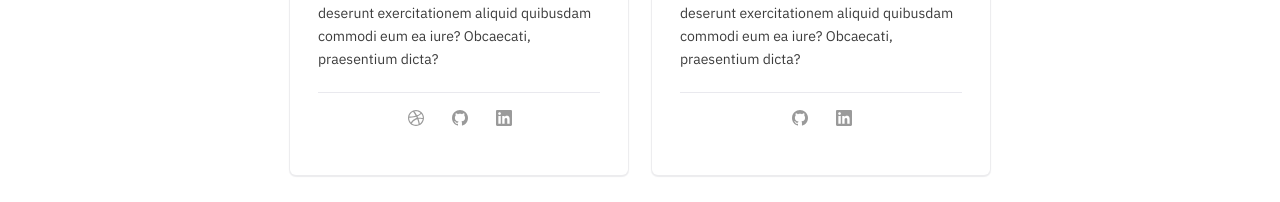
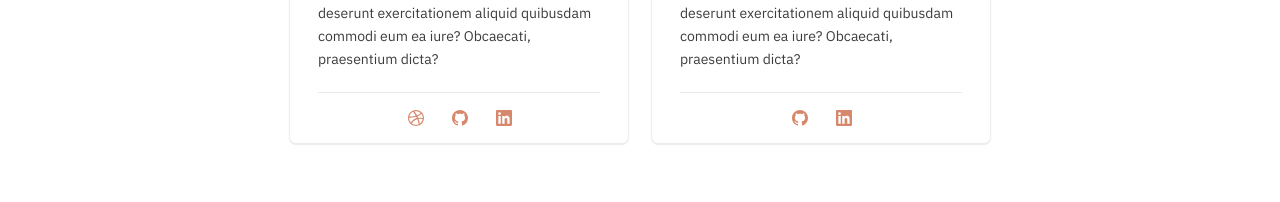
Before and after one commit to fluxus-design/blog, a Jekyll site: the page built from quem-somos.html, in a window 1280 px wide. Shown: the part 723-925 px from the top of the page. Built offline with Jekyll 4.4.1, drawn with Linux system fonts in a browser that asks for light colours; after the commit the page ends 900 px from its top, so only the background shows below that.

Commit message:
Fix minor paddings issues

```diff
--- a/_layouts/wwa.html
+++ b/_layouts/wwa.html
@@ -5,7 +5,9 @@
 <body>
   <header class="wwa-header">
     <div class="wwa-header-container">
-      <img class="wwa-header-img" src="..{{site.baseurl}}/assets/images/fluxus.png" alt="fluxus">
+      <a href="/" title="home">
+        <img class="wwa-header-img" src="..{{site.baseurl}}/assets/images/fluxus.png" alt="fluxus">
+      </a>
       <span class="wwa-header-description">Sobre o Fluxus</span>
     </div>
   </header>
@@ -37,7 +39,7 @@
               <ul class="wwa-social-media">
                 <li>
                   <a href="https://dribbble.com/juliana_scarpin" title="juscarjuliana_scarpinpin">
-                    <svg class="svg-icon grey">
+                    <svg class="svg-icon orange">
                       <use xlink:href="{{ '/assets/minima-social-icons.svg#dribbble' | relative_url }}"></use>
                     </svg>
                   </a>
@@ -45,7 +47,7 @@
 
                 <li>
                   <a href="https://github.com/juscarpin" title="juscarpin">
-                    <svg class="svg-icon grey">
+                    <svg class="svg-icon orange">
                       <use xlink:href="{{ '/assets/minima-social-icons.svg#github' | relative_url }}"></use>
                     </svg>
                   </a>
@@ -53,7 +55,7 @@
 
                 <li>
                   <a href="https://www.linkedin.com/in/julianascarpin" title="julianascarpin">
-                    <svg class="svg-icon grey">
+                    <svg class="svg-icon orange">
                       <use xlink:href="{{ '/assets/minima-social-icons.svg#linkedin' | relative_url }}"></use>
                     </svg>
                   </a>
@@ -79,7 +81,7 @@
               <ul class="wwa-social-media">
                 <li>
                   <a href="https://github.com/febertola" title="febertola">
-                    <svg class="svg-icon grey">
+                    <svg class="svg-icon orange">
                       <use xlink:href="{{ '/assets/minima-social-icons.svg#github' | relative_url }}"></use>
                     </svg>
                   </a>
@@ -87,7 +89,7 @@
 
                 <li>
                   <a href="https://www.linkedin.com/in/fernandabertola" title="fernandabertola">
-                    <svg class="svg-icon grey">
+                    <svg class="svg-icon orange">
                       <use xlink:href="{{ '/assets/minima-social-icons.svg#linkedin' | relative_url }}"></use>
                     </svg>
                   </a>
--- a/_sass/_site.scss
+++ b/_sass/_site.scss
@@ -11,7 +11,7 @@
   &-wwa {
     display: flex;
     justify-content: flex-end;
-    padding: 2rem 2rem 1rem;
+    padding: 2rem 4rem 1rem;;
     font-size: $base-font-size;
     color: $crail;
     font-weight: bold;
@@ -133,7 +133,7 @@
         }
 
         &-content {
-          padding: 2.4rem 2.8rem 3.2rem;
+          padding: 2.4rem 2.8rem 0;
 
           .wwa-card-excerpt {
             flex-grow: 1;
--- a/_sass/minima/_base.scss
+++ b/_sass/minima/_base.scss
@@ -127,7 +127,7 @@ pre {
 }
 
 .orange {
-  color: $christine;
+  color: $raw-sienna;
 }
 
 .grey {
```
